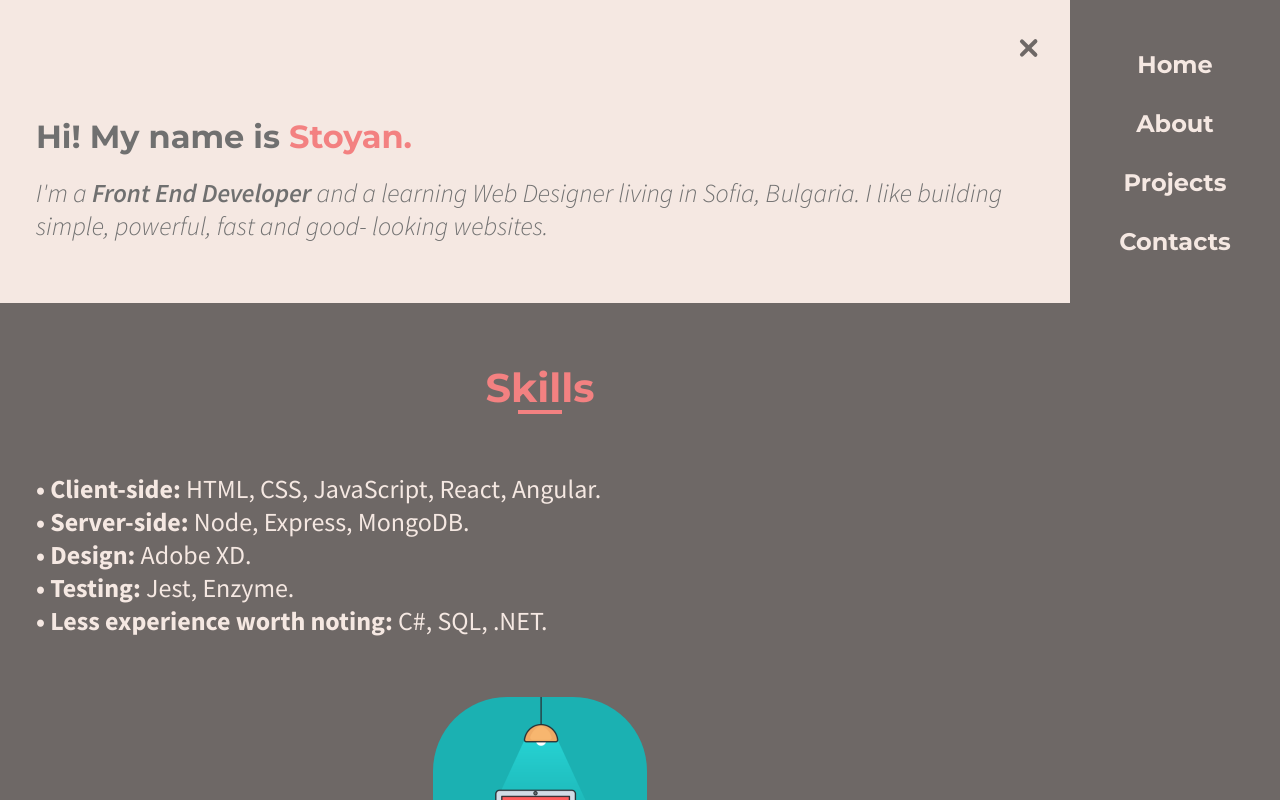
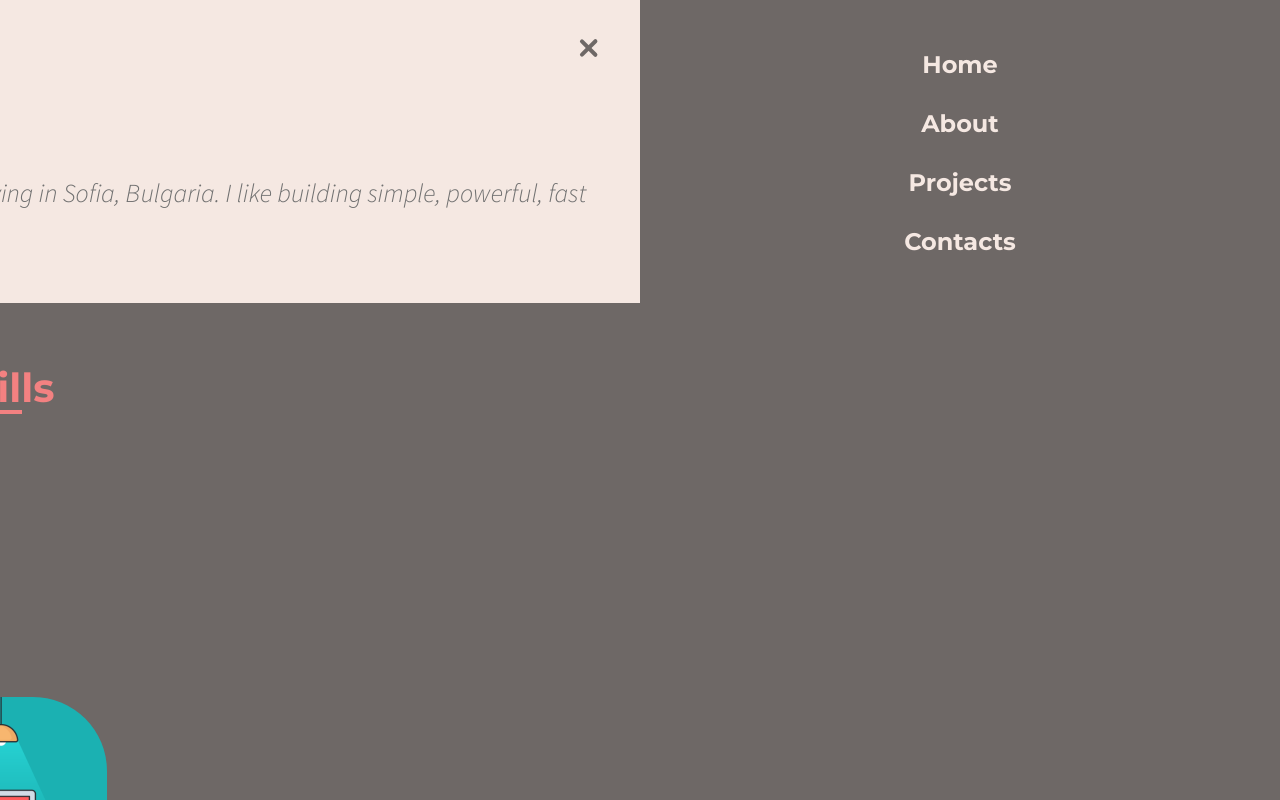
Before and after one commit to stoyanmanolov/portfolio, a website built with webpack: page src/index.html in a window 1280 px wide. Both pictures are taken after a click on the button 1232 px from the left and 47 px from the top of the page. Built offline with nearby package versions, Linux system fonts and the light colour scheme.

Commit message:
Added drawer transitions

```diff
--- a/src/index.html
+++ b/src/index.html
@@ -14,7 +14,7 @@
     <title>Stoyan</title>
   </head>
   <body>
-    <div id="content">
+    <div id="content" class="content">
       <nav>
         <button id="toggler" class="toggler">
           <span class="bar"></span>
@@ -108,7 +108,7 @@
         </section>
       </footer>
     </div>
-    <ul id="drawer">
+    <ul id="drawer" class="drawer">
       <li>Home</li>
       <li>About</li>
       <li>Projects</li>
--- a/src/index.js
+++ b/src/index.js
@@ -24,7 +24,7 @@ document.getElementById("toggler").addEventListener("click", (event) => {
     });
 
     document.body.classList.add("drawer-body");
-    document.getElementById("drawer").classList.add("drawer");
+    document.getElementById("drawer").classList.add("drawer-open");
     document.getElementById("content").classList.add("drawer-content");
 
     open = true;
@@ -38,7 +38,7 @@ document.getElementById("toggler").addEventListener("click", (event) => {
     });
 
     document.body.classList.remove("drawer-body");
-    document.getElementById("drawer").classList.remove("drawer");
+    document.getElementById("drawer").classList.remove("drawer-open");
     document.getElementById("content").classList.remove("drawer-content");
 
     open = false;
--- a/src/styles/drawer.scss
+++ b/src/styles/drawer.scss
@@ -1,21 +1,24 @@
 @import "global/variables.scss";
 
 .drawer {
-  align-self: flex-end;
-  width: 210px;
   height: 100vh;
+  width: 0;
   margin: 0;
   padding: 0;
+  transition: 0.3s width;
   display: flex;
   flex-direction: column;
   align-items: center;
   background: $brown;
+  position: absolute;
+  right: 0;
 
   li:first-child {
     margin-top: 50px;
   }
 
   li {
+    display: none;
     margin-bottom: 30px;
     font: Bold 24px/29px Montserrat;
     color: $background;
@@ -23,9 +26,17 @@
   }
 }
 
+.drawer-open {
+  width: 50%;
+  height: 100vh;
+  li {
+    display: initial;
+  }
+}
+
 .drawer-content {
   position: absolute;
-  right: 200px;
+  right: 50%;
   height: 100vh;
   overflow: hidden;
 }
--- a/src/styles/global/styles.scss
+++ b/src/styles/global/styles.scss
@@ -41,6 +41,13 @@ p {
   }
 }
 
+.content {
+  width: 100%;
+  position: absolute;
+  right: 0;
+  transition: right 0.3s;
+}
+
 .container {
   padding: 60px 36px 100px;
 }
```
